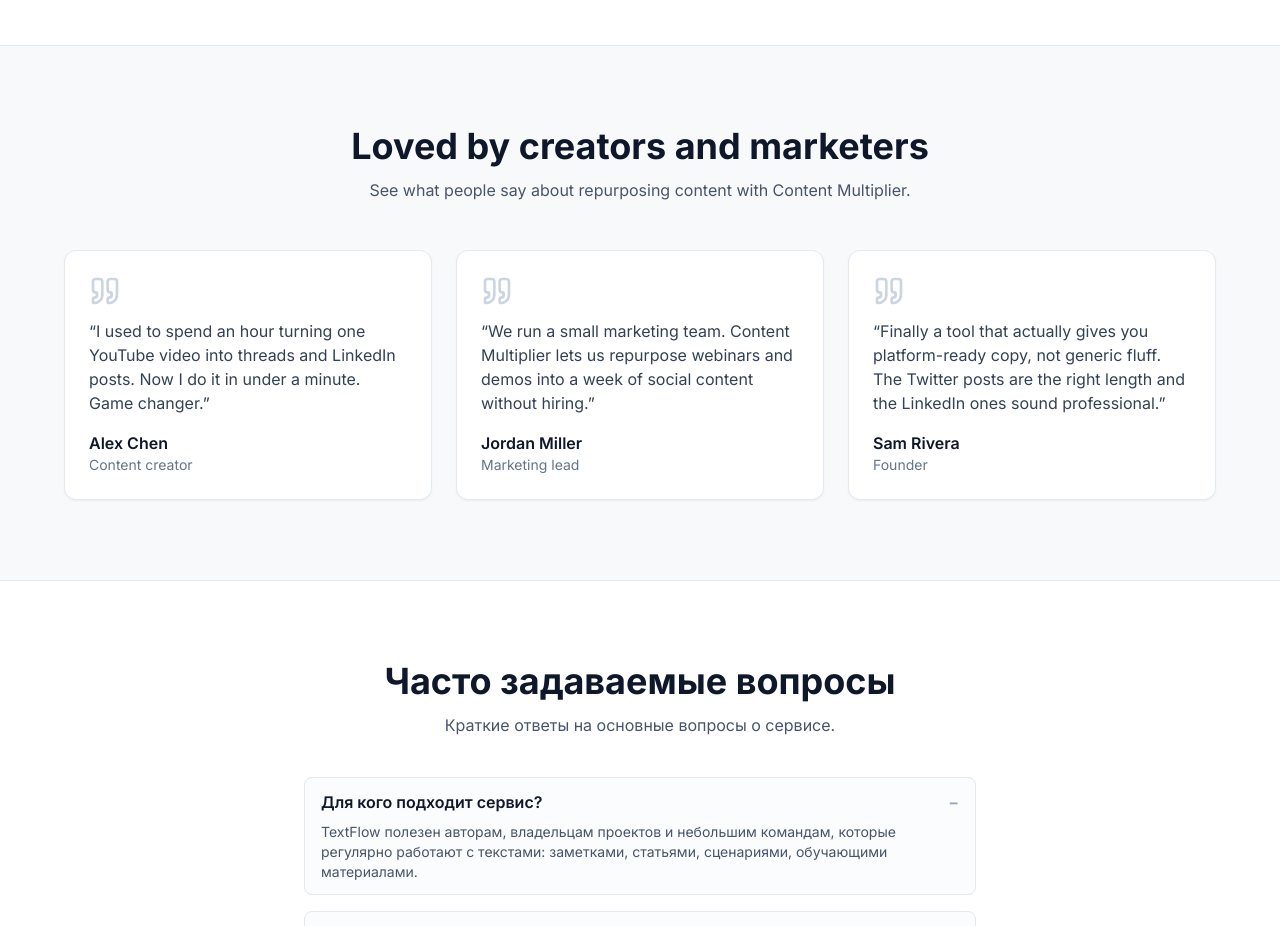
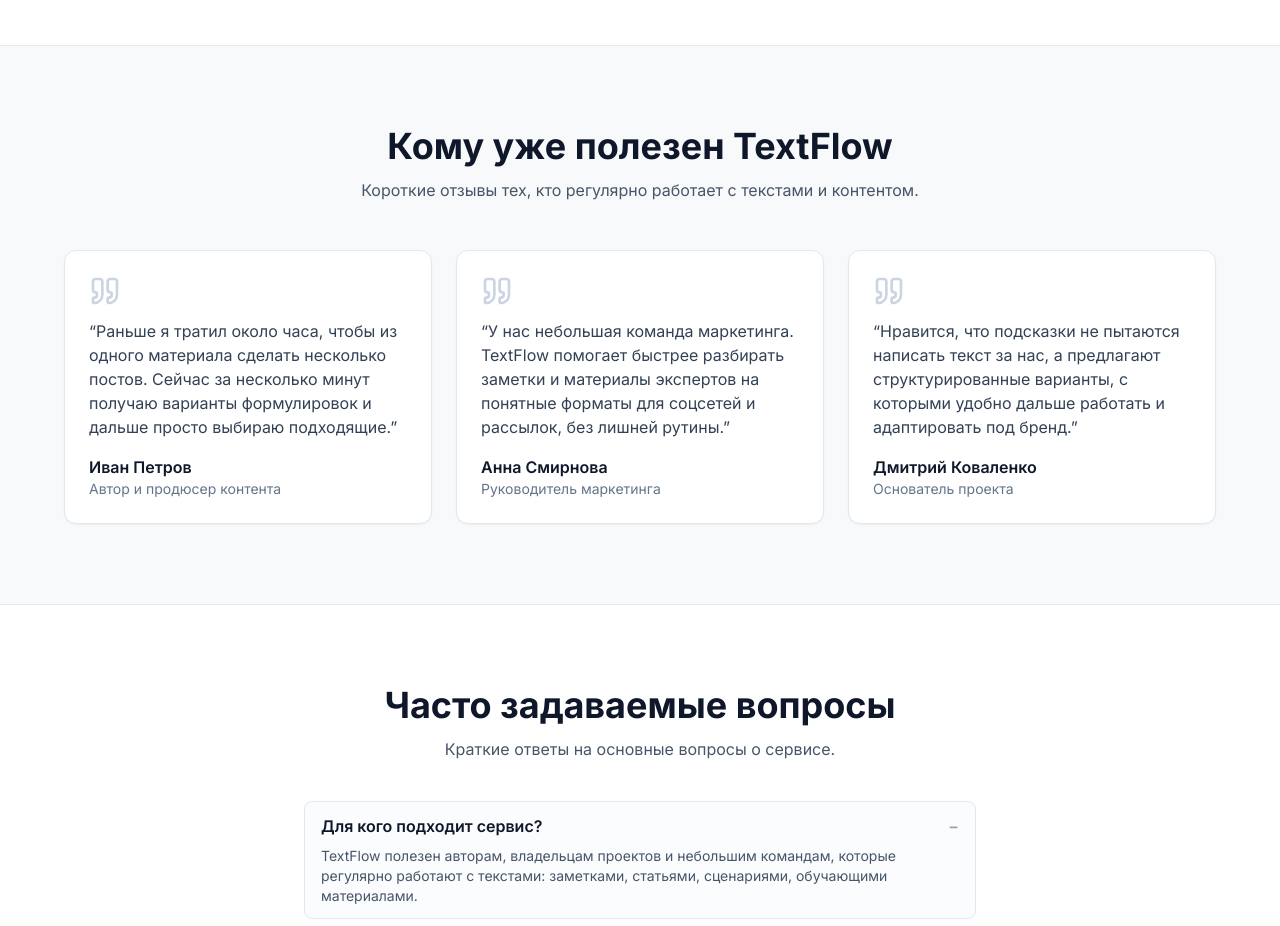
Before and after one commit to andreyky85-dot/sturdy-palm-tree, a Next.js app: page / in a window 1280 px wide. Shown: the part 2060-2986 px from the top of the page. Built offline with nearby package versions, Linux system fonts and the light colour scheme; no server answers.

Commit message:
Russian testimonials for landing

```diff
--- a/components/landing/Testimonials.tsx
+++ b/components/landing/Testimonials.tsx
@@ -1,30 +1,24 @@
 import { Card } from "@/components/ui/Card";
 import { Quote } from "lucide-react";
 
-/**
- * Testimonials: dummy social proof for landing. Replace with real quotes later.
- */
 const testimonials = [
   {
     quote:
-      "I used to spend an hour turning one YouTube video into threads and LinkedIn posts. Now I do it in under a minute. Game changer.",
-    name: "Alex Chen",
-    role: "Content creator",
-    avatar: null,
+      "Раньше я тратил около часа, чтобы из одного материала сделать несколько постов. Сейчас за несколько минут получаю варианты формулировок и дальше просто выбираю подходящие.",
+    name: "Иван Петров",
+    role: "Автор и продюсер контента",
   },
   {
     quote:
-      "We run a small marketing team. Content Multiplier lets us repurpose webinars and demos into a week of social content without hiring.",
-    name: "Jordan Miller",
-    role: "Marketing lead",
-    avatar: null,
+      "У нас небольшая команда маркетинга. TextFlow помогает быстрее разбирать заметки и материалы экспертов на понятные форматы для соцсетей и рассылок, без лишней рутины.",
+    name: "Анна Смирнова",
+    role: "Руководитель маркетинга",
   },
   {
     quote:
-      "Finally a tool that actually gives you platform-ready copy, not generic fluff. The Twitter posts are the right length and the LinkedIn ones sound professional.",
-    name: "Sam Rivera",
-    role: "Founder",
-    avatar: null,
+      "Нравится, что подсказки не пытаются написать текст за нас, а предлагают структурированные варианты, с которыми удобно дальше работать и адаптировать под бренд.",
+    name: "Дмитрий Коваленко",
+    role: "Основатель проекта",
   },
 ];
 
@@ -33,10 +27,10 @@
     <section className="border-t border-slate-200 bg-slate-50/50 px-4 py-20" id="testimonials">
       <div className="mx-auto max-w-6xl">
         <h2 className="text-center text-3xl font-bold text-slate-900 sm:text-4xl">
-          Loved by creators and marketers
+          Кому уже полезен TextFlow
         </h2>
         <p className="mx-auto mt-3 max-w-xl text-center text-slate-600">
-          See what people say about repurposing content with Content Multiplier.
+          Короткие отзывы тех, кто регулярно работает с текстами и контентом.
         </p>
         <div className="mt-12 grid gap-6 sm:grid-cols-3">
           {testimonials.map(({ quote, name, role }) => (
```
